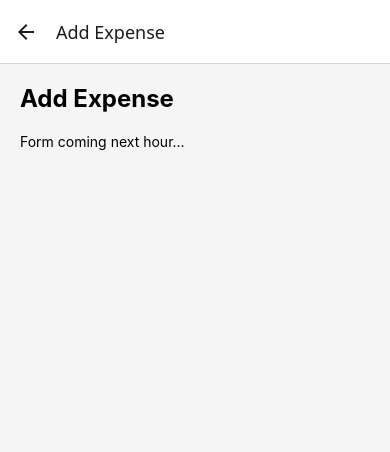
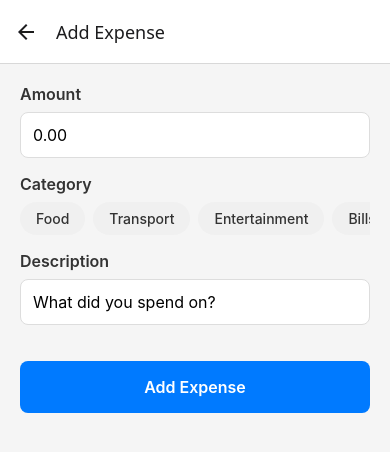
Before and after one commit to Yeroglif/rn-expanse-tracker, a React Native app: screen /AddExpense in a window 390 px wide. Shown: the top 452 px of the page. Built offline with nearby package versions, Linux system fonts and the light colour scheme.

Commit message:
feat: add basic add expanse form

```diff
--- /dev/null
+++ b/components/CategoryPicker.tsx
@@ -0,0 +1,101 @@
+import React from "react";
+import {
+  View,
+  Text,
+  ScrollView,
+  TouchableOpacity,
+  StyleSheet,
+} from "react-native";
+
+const CATEGORIES = [
+  "Food",
+  "Transport",
+  "Entertainment",
+  "Bills",
+  "Shopping",
+  "Health",
+  "Other",
+];
+
+interface CategoryPickerProps {
+  selectedCategory: string;
+  onSelectCategory: (category: string) => void;
+  error?: string;
+}
+
+const CategoryPicker: React.FC<CategoryPickerProps> = ({
+  selectedCategory,
+  onSelectCategory,
+  error,
+}) => {
+  return (
+    <View style={styles.container}>
+      <Text style={styles.label}>Category</Text>
+      <ScrollView
+        horizontal
+        showsHorizontalScrollIndicator={false}
+        style={styles.scrollView}
+      >
+        {CATEGORIES.map((category) => (
+          <TouchableOpacity
+            key={category}
+            style={[
+              styles.categoryButton,
+              selectedCategory === category && styles.selectedCategory,
+            ]}
+            onPress={() => onSelectCategory(category)}
+          >
+            <Text
+              style={[
+                styles.categoryText,
+                selectedCategory === category && styles.selectedCategoryText,
+              ]}
+            >
+              {category}
+            </Text>
+          </TouchableOpacity>
+        ))}
+      </ScrollView>
+      {error && <Text style={styles.errorText}>{error}</Text>}
+    </View>
+  );
+};
+
+const styles = StyleSheet.create({
+  container: {
+    marginBottom: 16,
+  },
+  label: {
+    fontSize: 16,
+    fontWeight: "600",
+    marginBottom: 8,
+    color: "#333",
+  },
+  scrollView: {
+    flexGrow: 0,
+  },
+  categoryButton: {
+    paddingHorizontal: 16,
+    paddingVertical: 8,
+    borderRadius: 20,
+    backgroundColor: "#f0f0f0",
+    marginRight: 8,
+  },
+  selectedCategory: {
+    backgroundColor: "#007AFF",
+  },
+  categoryText: {
+    color: "#333",
+    fontWeight: "500",
+  },
+  selectedCategoryText: {
+    color: "white",
+  },
+  errorText: {
+    color: "#ff4444",
+    fontSize: 14,
+    marginTop: 4,
+  },
+});
+
+export default CategoryPicker;
--- /dev/null
+++ b/components/FormInput.tsx
@@ -0,0 +1,65 @@
+import React from "react";
+import { View, Text, TextInput, StyleSheet } from "react-native";
+
+interface FormInputProps {
+  label: string;
+  value: string;
+  onChangeText: (text: string) => void;
+  placeholder?: string;
+  keyboardType?: "default" | "numeric";
+  error?: string;
+}
+
+const FormInput: React.FC<FormInputProps> = ({
+  label,
+  value,
+  onChangeText,
+  placeholder,
+  keyboardType = "default",
+  error,
+}) => {
+  return (
+    <View style={styles.container}>
+      <Text style={styles.label}>{label}</Text>
+      <TextInput
+        style={[styles.input, error ? styles.inputError : null]}
+        value={value}
+        onChangeText={onChangeText}
+        placeholder={placeholder}
+        keyboardType={keyboardType}
+        autoCapitalize="none"
+      />
+      {error && <Text style={styles.errorText}>{error}</Text>}
+    </View>
+  );
+};
+
+const styles = StyleSheet.create({
+  container: {
+    marginBottom: 16,
+  },
+  label: {
+    fontSize: 16,
+    fontWeight: "600",
+    marginBottom: 8,
+    color: "#333",
+  },
+  input: {
+    borderWidth: 1,
+    borderColor: "#ddd",
+    borderRadius: 8,
+    padding: 12,
+    fontSize: 16,
+    backgroundColor: "white",
+  },
+  inputError: {
+    borderColor: "#ff4444",
+  },
+  errorText: {
+    color: "#ff4444",
+    fontSize: 14,
+    marginTop: 4,
+  },
+});
+
+export default FormInput;
--- /dev/null
+++ b/hooks/useAddExpenseForm.ts
@@ -0,0 +1,56 @@
+import { useState } from "react";
+import { AddExpenseForm } from "../types";
+
+interface FormErrors {
+  amount?: string;
+  category?: string;
+  description?: string;
+}
+
+export const useAddExpenseForm = () => {
+  const [form, setForm] = useState<AddExpenseForm>({
+    amount: "",
+    category: "",
+    description: "",
+  });
+  const [errors, setErrors] = useState<FormErrors>({});
+
+  const updateField = (field: keyof AddExpenseForm, value: string) => {
+    setForm((prev) => ({ ...prev, [field]: value }));
+    if (errors[field]) {
+      setErrors((prev) => ({ ...prev, [field]: undefined }));
+    }
+  };
+
+  const validateForm = (): boolean => {
+    const newErrors: FormErrors = {};
+
+    if (!form.amount || parseFloat(form.amount) <= 0) {
+      newErrors.amount = "Please enter a valid amount";
+    }
+
+    if (!form.category) {
+      newErrors.category = "Please select a category";
+    }
+
+    if (!form.description.trim()) {
+      newErrors.description = "Please enter a description";
+    }
+
+    setErrors(newErrors);
+    return Object.keys(newErrors).length === 0;
+  };
+
+  const resetForm = () => {
+    setForm({ amount: "", category: "", description: "" });
+    setErrors({});
+  };
+
+  return {
+    form,
+    errors,
+    updateField,
+    validateForm,
+    resetForm,
+  };
+};
--- a/screens/AddExpenseScreen.tsx
+++ b/screens/AddExpenseScreen.tsx
@@ -1,12 +1,76 @@
 import React from "react";
-import { View, Text, StyleSheet } from "react-native";
+import {
+  View,
+  StyleSheet,
+  TouchableOpacity,
+  Text,
+  Alert,
+  ScrollView,
+} from "react-native";
+import { useAddExpenseForm } from "../hooks/useAddExpenseForm";
+import FormInput from "../components/FormInput";
+import CategoryPicker from "../components/CategoryPicker";
+import type { Expense } from "../types";
 
-const AddExpenseScreen = () => {
+interface AddExpenseScreenProps {
+  navigation: any;
+}
+
+const AddExpenseScreen: React.FC<AddExpenseScreenProps> = ({ navigation }) => {
+  const { form, errors, updateField, validateForm, resetForm } =
+    useAddExpenseForm();
+
+  const handleSubmit = () => {
+    if (!validateForm()) return;
+
+    const newExpense: Expense = {
+      id: Date.now().toString(),
+      amount: parseFloat(form.amount),
+      category: form.category,
+      description: form.description,
+      date: new Date(),
+    };
+
+    console.log("New expense:", newExpense);
+
+    Alert.alert("Success", "Expense added successfully!", [
+      { text: "OK", onPress: () => navigation.goBack() },
+    ]);
+
+    resetForm();
+  };
+
   return (
-    <View style={styles.container}>
-      <Text style={styles.title}>Add Expense</Text>
-      <Text>Form coming next hour...</Text>
-    </View>
+    <ScrollView style={styles.container} keyboardShouldPersistTaps="handled">
+      <View style={styles.form}>
+        <FormInput
+          label="Amount"
+          value={form.amount}
+          onChangeText={(text) => updateField("amount", text)}
+          placeholder="0.00"
+          keyboardType="numeric"
+          error={errors.amount}
+        />
+
+        <CategoryPicker
+          selectedCategory={form.category}
+          onSelectCategory={(category) => updateField("category", category)}
+          error={errors.category}
+        />
+
+        <FormInput
+          label="Description"
+          value={form.description}
+          onChangeText={(text) => updateField("description", text)}
+          placeholder="What did you spend on?"
+          error={errors.description}
+        />
+
+        <TouchableOpacity style={styles.submitButton} onPress={handleSubmit}>
+          <Text style={styles.submitButtonText}>Add Expense</Text>
+        </TouchableOpacity>
+      </View>
+    </ScrollView>
   );
 };
 
@@ -14,12 +78,21 @@ const styles = StyleSheet.create({
   container: {
     flex: 1,
     backgroundColor: "#f5f5f5",
+  },
+  form: {
     padding: 20,
   },
-  title: {
-    fontSize: 24,
-    fontWeight: "bold",
-    marginBottom: 20,
+  submitButton: {
+    backgroundColor: "#007AFF",
+    padding: 16,
+    borderRadius: 8,
+    alignItems: "center",
+    marginTop: 20,
+  },
+  submitButtonText: {
+    color: "white",
+    fontSize: 16,
+    fontWeight: "600",
   },
 });
 
--- /dev/null
+++ b/types/index.ts
@@ -0,0 +1,18 @@
+export interface Expense {
+  id: string;
+  amount: number;
+  category: string;
+  description: string;
+  date: Date;
+}
+
+export type RootStackParamList = {
+  Home: undefined;
+  AddExpense: undefined;
+};
+
+export interface AddExpenseForm {
+  amount: string;
+  category: string;
+  description: string;
+}
```
